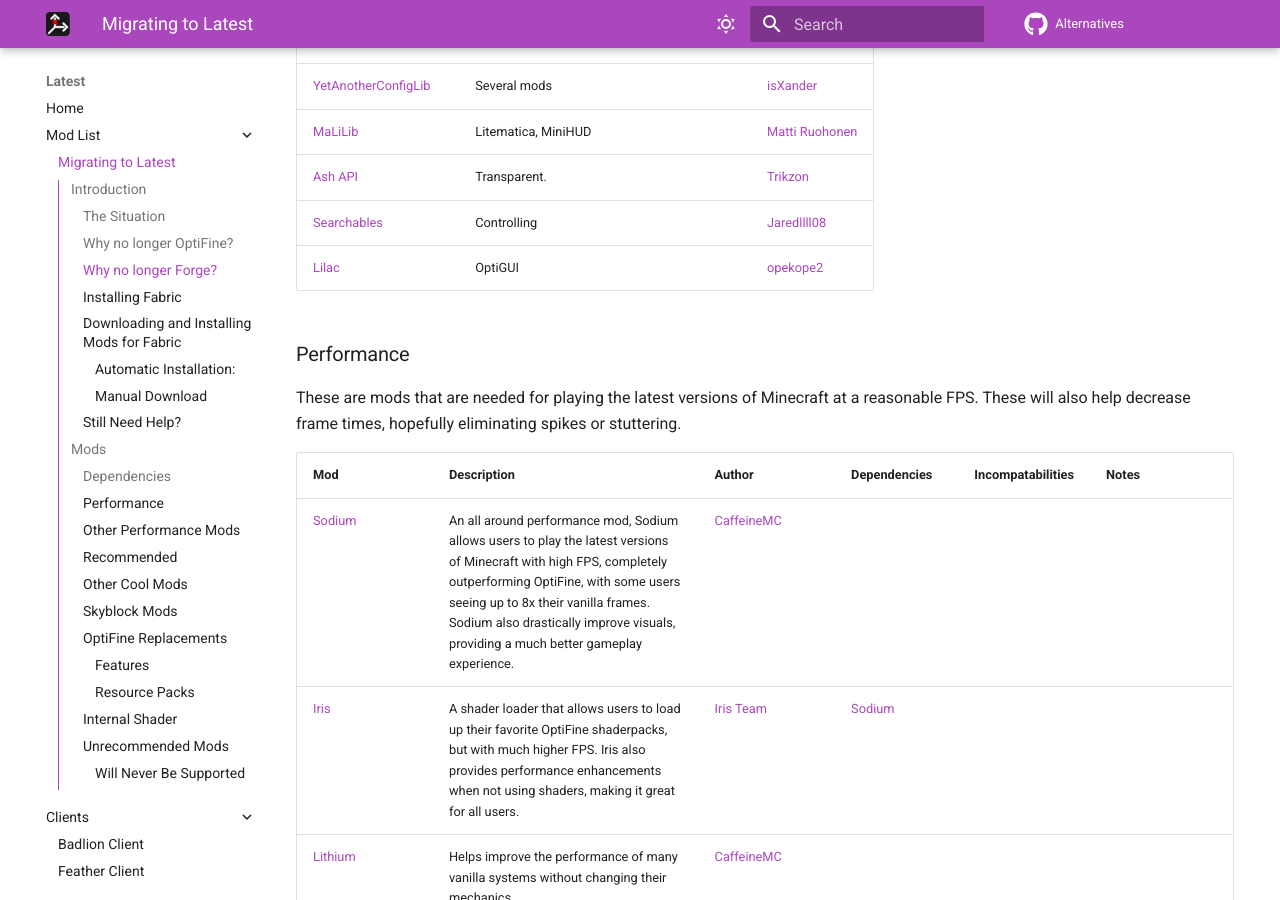
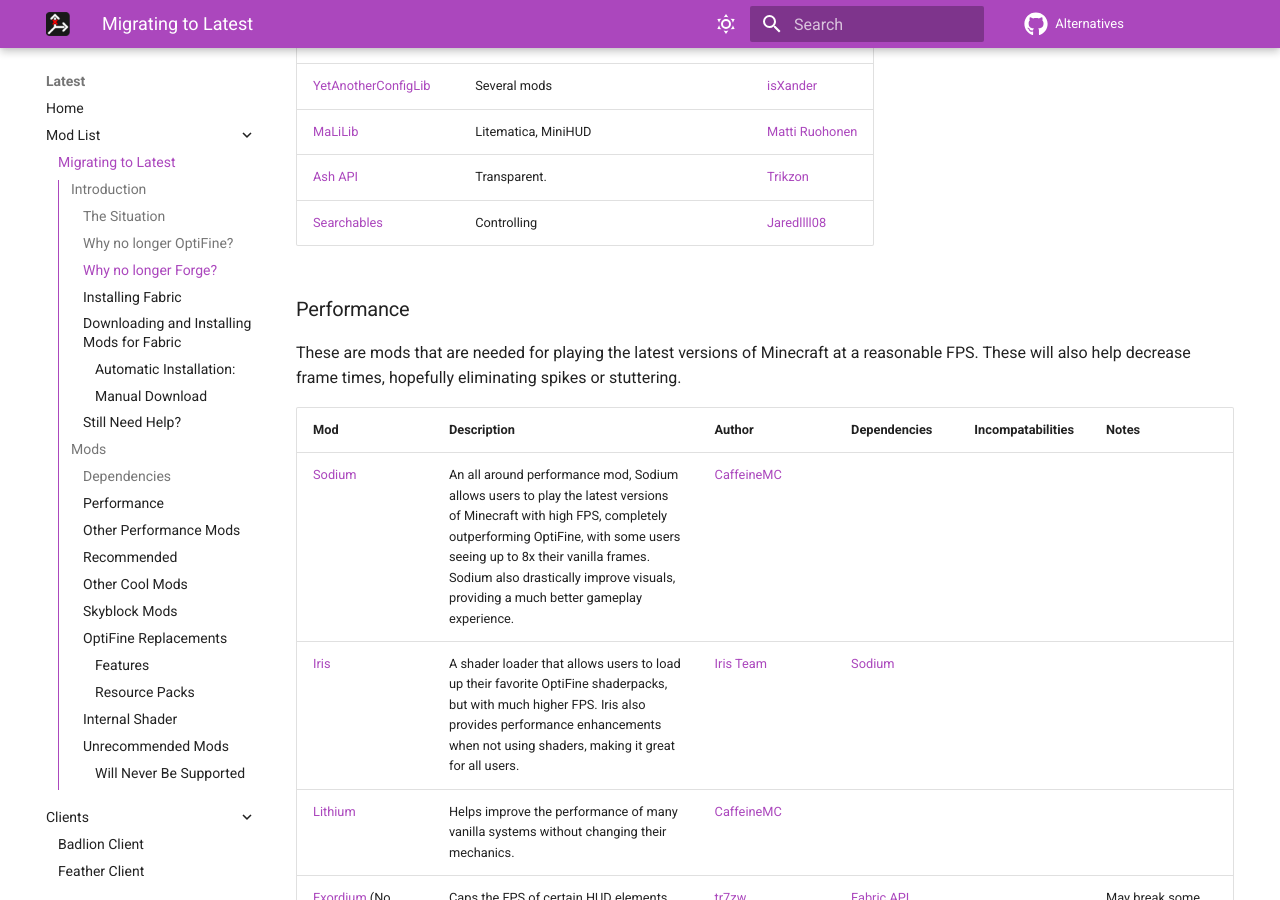
Before and after one commit to MicrocontrollersDev/Alternatives, an MkDocs documentation site: the page built from docs/latest/migrating.md, in a window 1280 px wide and 900 px high, scrolled down 1006 px. Built offline with MkDocs 1.6.1 and Material for MkDocs 9.7.7, drawn with Linux system fonts in a browser that asks for light colours; comment, search, counter and statistics services are not loaded.

Commit message:
remove lilac

```diff
--- a/docs/latest/migrating.md
+++ b/docs/latest/migrating.md
@@ -78,7 +78,6 @@
 | [MaLiLib](https://github.com/sakura-ryoko/malilib/releases/latest) | Litematica, MiniHUD | [Matti Ruohonen](https://github.com/maruohon) |
 | [Ash API](https://modrinth.com/mod/ash-api) | Transparent. | [Trikzon](https://github.com/Trikzon) |
 | [Searchables](https://modrinth.com/mod/searchables) | Controlling | [Jaredllll08](https://github.com/jaredlll08) |
-| [Lilac](https://modrinth.com/mod/lilac) | OptiGUI | [opekope2](https://github.com/opekope2) |
 
 ### Performance
 
```
